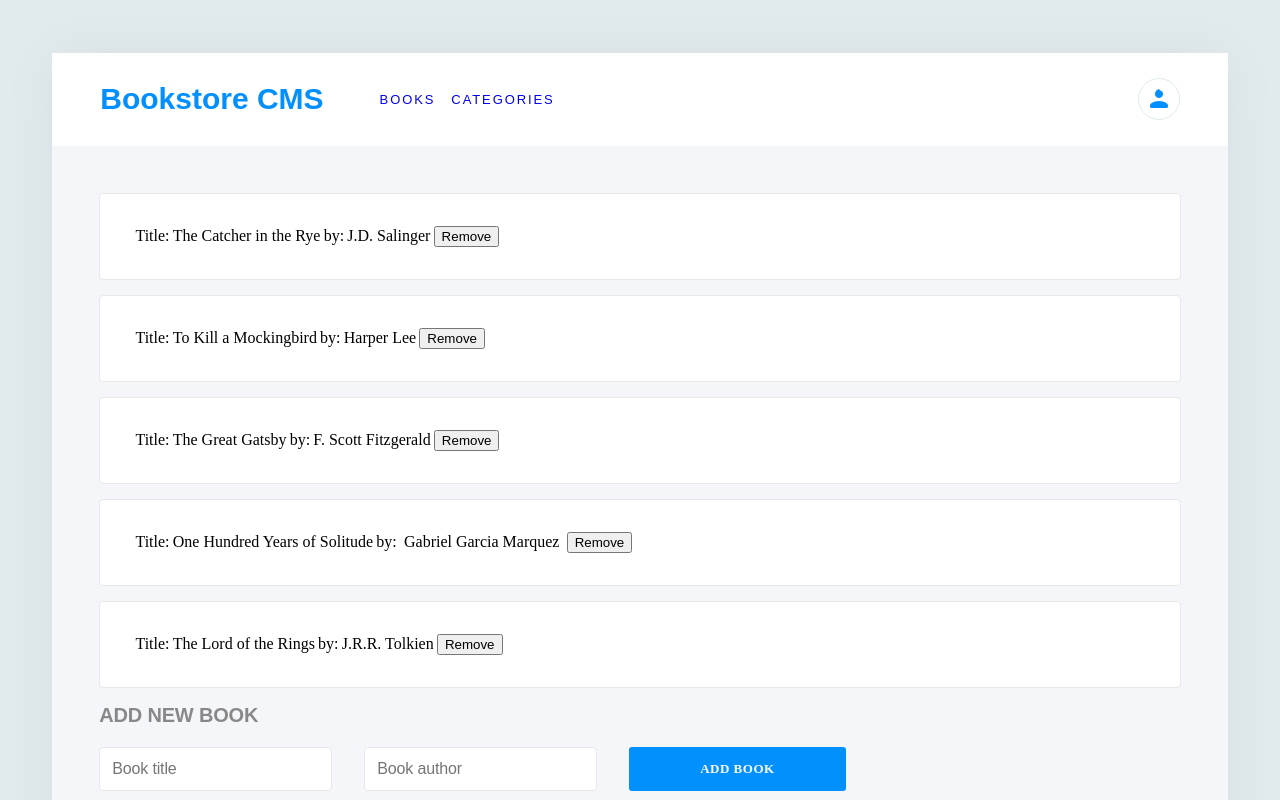
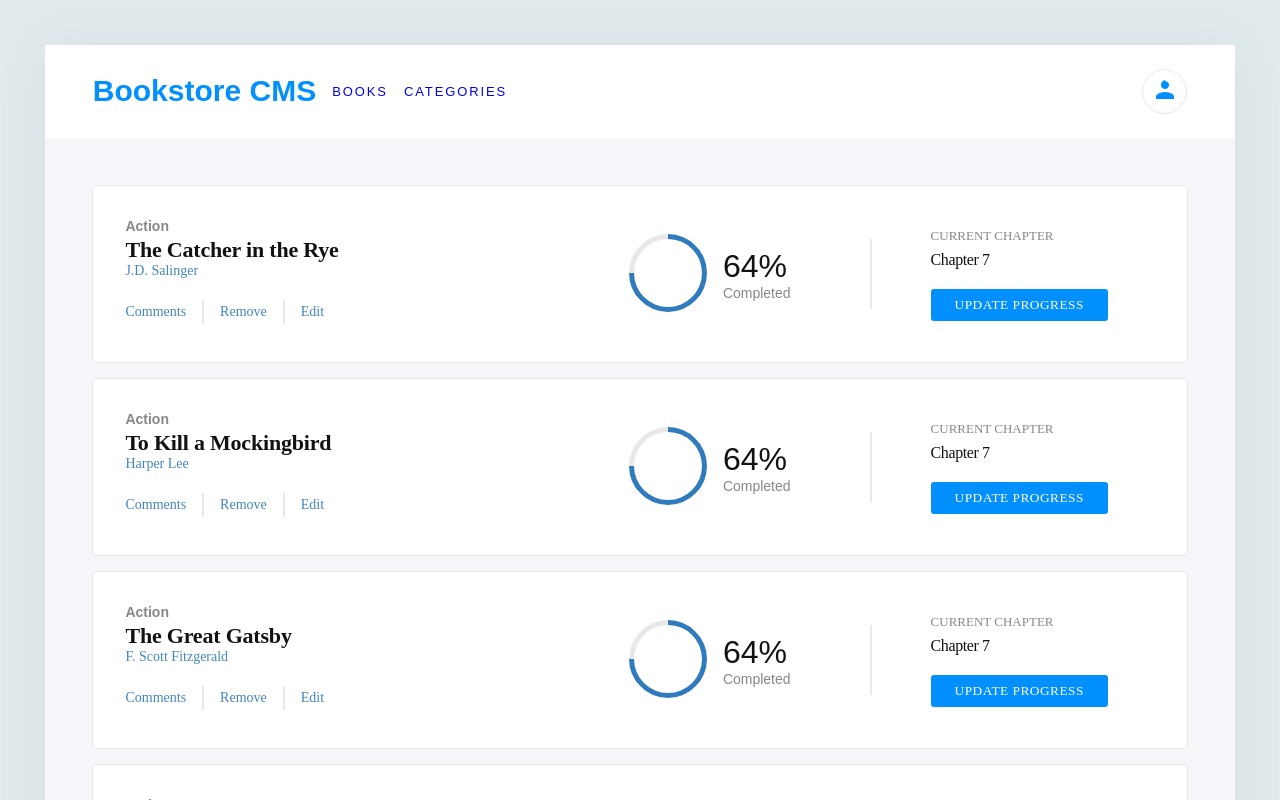
Before and after one commit to leehaney254/bookstore, a React (Create React App) app: page / in a window 1280 px wide. Shown: the top 800 px of the page. Built offline with nearby package versions, Linux system fonts and the light colour scheme; the HTML template or start-up script is replaced by a standard one.

Commit message:
Style: Add style to book card

```diff
--- a/src/components/Book.css
+++ b/src/components/Book.css
@@ -1,10 +1,65 @@
-#book {
+.book {
   background-color: #fff;
   border-radius: 4px;
   border: 1px solid #e8e8e8;
   padding: 2rem;
 }
 
-.bookSpace {
-  margin: 0 0.2rem;
+.book-content {
+  display: flex;
+  justify-content: space-between;
 }
+
+.book-info {
+  display: flex;
+  flex-direction: column;
+  width: 100%;
+}
+
+.book-category {
+  font-weight: 700;
+  color: #121212;
+  font-family: "Montserrat", sans-serif;
+  font-size: 0.875rem;
+  opacity: 0.5;
+}
+
+.book-title {
+  font-family: "Roboto Slab", serif;
+  margin-top: 0.188rem;
+  font-size: 1.375rem;
+  letter-spacing: -0.2px;
+  font-weight: 700;
+  color: #121212;
+}
+
+.book-author {
+  font-size: 0.875rem;
+  font-weight: 300;
+  color: #4386bf;
+  font-family: "Roboto Slab", serif;
+}
+
+.action-buttons {
+  display: flex;
+  align-items: center;
+  margin-top: 1.313rem;
+}
+
+.button-outline {
+  font-family: "Roboto Slab", serif;
+  background-color: transparent;
+  border: none;
+  color: #4386bf;
+  font-size: 0.875rem;
+  font-weight: 300;
+  align-items: center;
+  cursor: pointer;
+}
+
+.vertical-divider {
+  width: 0.125rem;
+  height: 1.5rem;
+  background-color: #e8e8e8;
+  margin: 0 1rem;
+}
--- a/src/components/Book.js
+++ b/src/components/Book.js
@@ -2,6 +2,7 @@ import React from 'react';
 import { PropTypes } from 'prop-types';
 import { useDispatch } from 'react-redux';
 import { removeBook } from '../redux/books/books';
+import Progress from './Progress';
 import './Book.css';
 
 function Book(props) {
@@ -13,12 +14,22 @@ function Book(props) {
   };
 
   return (
-    <div id="book">
-      <span className="bookSpace">Title:</span>
-      {title}
-      <span className="bookSpace">by:</span>
-      {author}
-      <button id={id} className="bookSpace" type="button" onClick={removeChangeHandler}>Remove</button>
+    <div className="book">
+      <div className="book-content">
+        <div className="book-info">
+          <h4 className="book-category">Action</h4>
+          <h2 className="book-title">{title}</h2>
+          <h6 className="book-author">{author}</h6>
+          <div className="action-buttons">
+            <button className="button-outline" type="button">Comments</button>
+            <div className="vertical-divider" />
+            <button id={id} className="button-outline" type="button" onClick={removeChangeHandler}>Remove</button>
+            <div className="vertical-divider" />
+            <button className="button-outline" type="button">Edit</button>
+          </div>
+        </div>
+        <Progress />
+      </div>
     </div>
   );
 }
--- a/src/components/Navbar.css
+++ b/src/components/Navbar.css
@@ -37,3 +37,12 @@
   letter-spacing: 1.9px;
   text-decoration: none;
 }
+
+.icon-button {
+  cursor: pointer;
+  width: 2.813rem;
+  height: 2.813rem;
+  border-radius: 50%;
+  border: 1px solid #e8e8e8;
+  background-color: #fff;
+}
--- a/src/components/Navigation.js
+++ b/src/components/Navigation.js
@@ -16,7 +16,7 @@ const Navigation = () => (
         </li>
       </ul>
     </nav>
-    <img id="profile" src={profile} alt="profile" />
+    <button type="button" className="icon-button"><img src={profile} alt="profile" /></button>
   </header>
 );
 
--- /dev/null
+++ b/src/components/Progress.css
@@ -0,0 +1,81 @@
+.progress-container {
+  display: flex;
+  align-items: center;
+}
+
+.circular-progress-container {
+  width: 5.625rem;
+  height: 5.625rem;
+  padding: 0.63rem 0.625rem 0.75rem 0.75rem;
+  display: flex;
+  justify-content: center;
+  align-items: center;
+}
+
+.circular-progress {
+  position: absolute;
+  border-radius: 50%;
+  width: 4.25rem;
+  height: 4.25rem;
+  border: 5px solid #307bbe;
+  border-left-color: #e8e8e8;
+  -webkit-transform: rotate(45deg);
+  transform: rotate(45deg);
+}
+
+.percent-complete {
+  font-family: "Montserrat", sans-serif;
+  color: #121212;
+  font-size: 2rem;
+}
+
+.completed {
+  font-size: 0.875rem;
+  opacity: 0.5;
+  font-family: "Montserrat", sans-serif;
+  color: #121212;
+}
+
+.progress-divider {
+  width: 0.125rem;
+  height: 4.375rem;
+  margin: 0 3.688rem 0 4.938rem;
+  background-color: #e8e8e8;
+}
+
+.current-chapter-container {
+  display: flex;
+  flex-direction: column;
+  grid-gap: 20px;
+  gap: 20px;
+  width: 14rem;
+}
+
+.current-chapter-label {
+  font-family: "Roboto Slab", serif;
+  font-weight: 300;
+  color: #121212;
+  font-size: 0.813rem;
+  opacity: 0.5;
+}
+
+.current-chapter {
+  margin-top: 0.438rem;
+  font-size: 1rem;
+  letter-spacing: -0.4px;
+  font-family: "Roboto Slab", serif;
+  font-weight: 300;
+  color: #121212;
+}
+
+.primary-button {
+  cursor: pointer;
+  border: none;
+  background-color: #0290ff;
+  border-radius: 3px;
+  padding: 8px 24px;
+  font-family: "Roboto Slab", serif;
+  font-weight: 300;
+  letter-spacing: 0.5px;
+  color: #fff;
+}
--- /dev/null
+++ b/src/components/Progress.js
@@ -0,0 +1,25 @@
+import './Progress.css';
+
+const Progress = () => (
+  <div className="progress-container">
+    <div className="circular-progress-container">
+      <div className="circular-progress" />
+    </div>
+    <div className="progress-stat">
+      <p className="percent-complete">64%</p>
+      <p className="completed">Completed</p>
+    </div>
+    <div className="progress-divider" />
+    <div className="current-chapter-container">
+      <div>
+        <p className="current-chapter-label">CURRENT CHAPTER</p>
+        <p className="current-chapter">Chapter 7</p>
+      </div>
+      <div>
+        <button className="primary-button" type="button">UPDATE PROGRESS</button>
+      </div>
+    </div>
+  </div>
+);
+
+export default Progress;
--- a/src/index.css
+++ b/src/index.css
@@ -9,3 +9,8 @@ body {
   display: flex;
   justify-content: center;
 }
+
+* {
+  margin: 0;
+  padding: 0;
+}
--- a/src/pages/BooksPage.css
+++ b/src/pages/BooksPage.css
@@ -10,3 +10,10 @@
   grid-gap: 0.938rem;
   gap: 0.938rem;
 }
+
+.horizontal-divider {
+  height: 0.125rem;
+  background-color: #e8e8e8;
+  width: 100%;
+  margin: 2.5rem 0 1.813rem;
+}
--- a/src/pages/BooksPage.js
+++ b/src/pages/BooksPage.js
@@ -22,6 +22,7 @@ function BooksPage() {
         <div id="books">
           {library}
         </div>
+        <div className="horizontal-divider" />
         <Form />
       </main>
     </>
```
